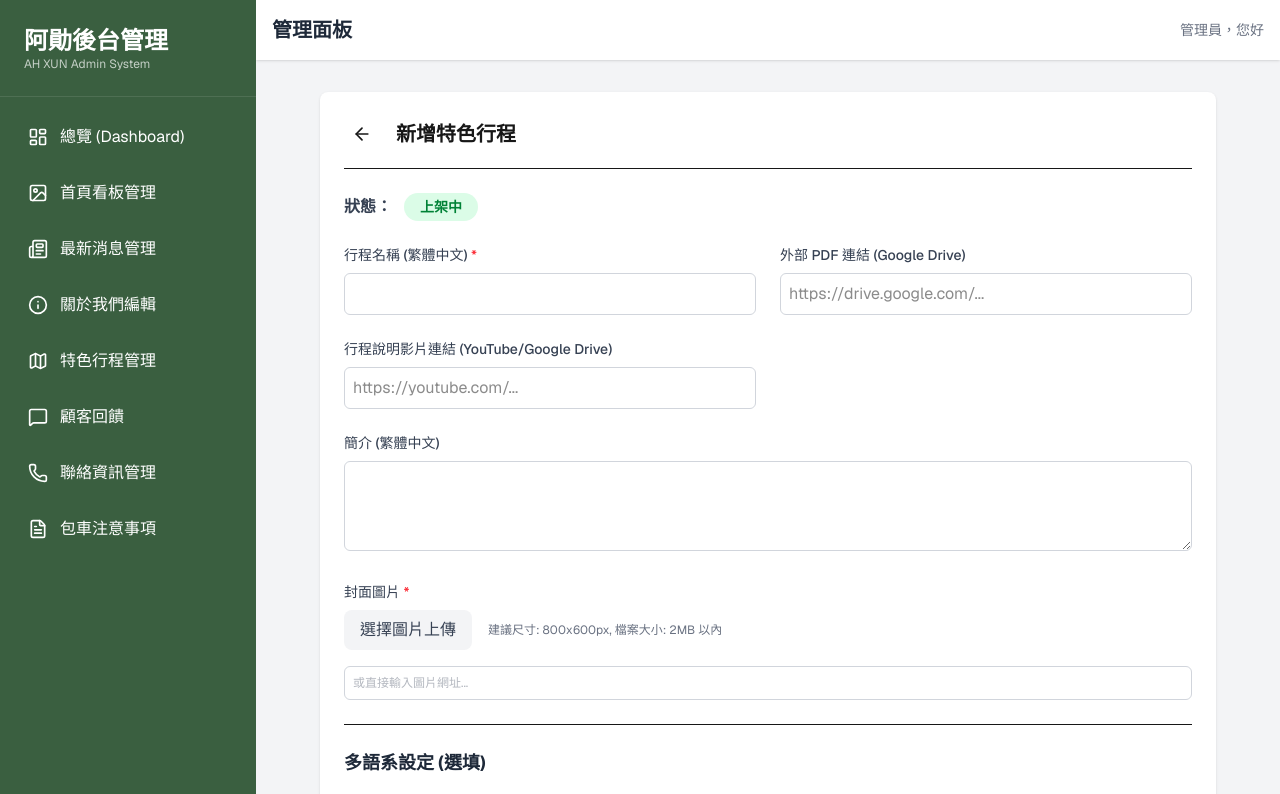
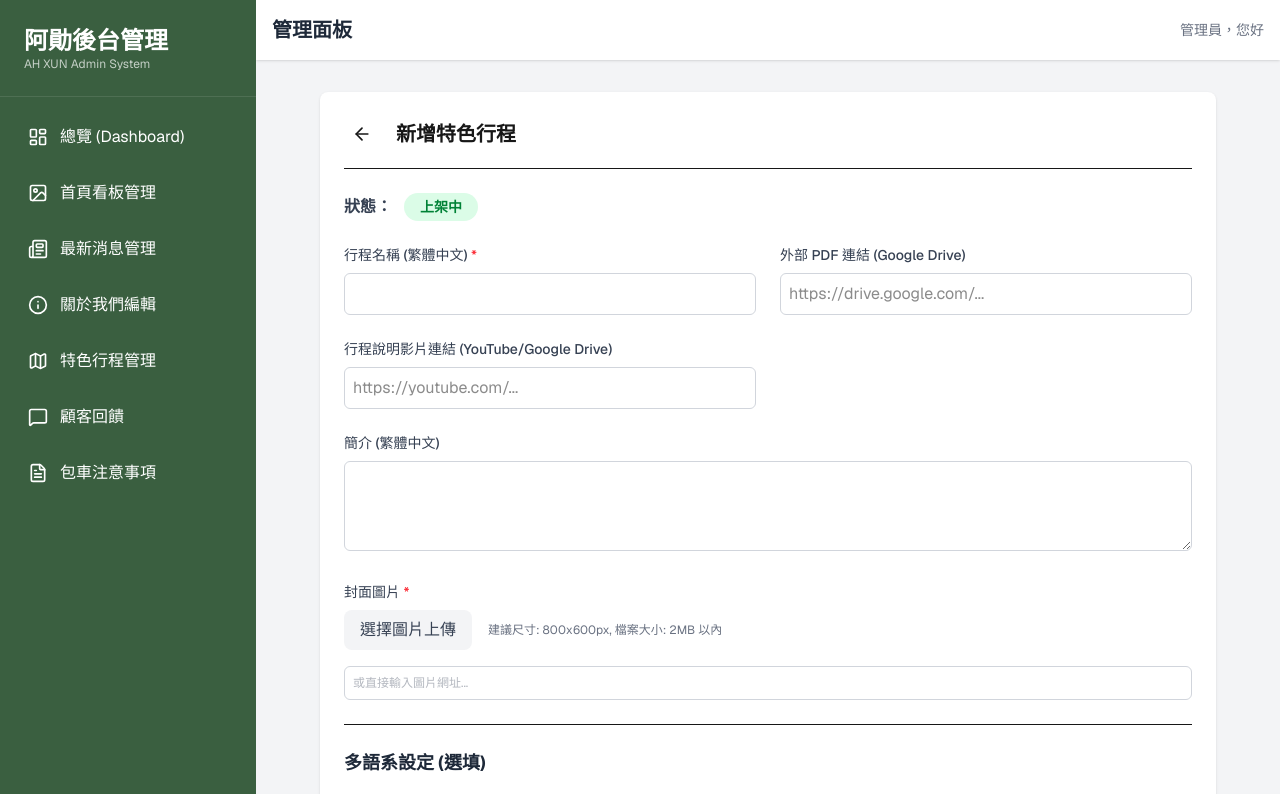
Before and after one commit to marcochen0508/ah-xun-travel, a Next.js app: page /admin/routes/new in a window 1280 px wide. Shown: the top 794 px of the page. Built offline with nearby package versions, Linux system fonts and the light colour scheme.

Commit message:
Refactor: Revert Contact Info Management to static footer

```diff
--- a/src/app/admin/layout.tsx
+++ b/src/app/admin/layout.tsx
@@ -58,13 +58,7 @@ export default function AdminLayout({
                         <MessageSquare size={20} />
                         <span>顧客回饋</span>
                     </Link>
-                    <Link
-                        href="/admin/contact"
-                        className="flex items-center gap-3 p-3 rounded-lg hover:bg-white/10 transition-colors"
-                    >
-                        <Phone size={20} />
-                        <span>聯絡資訊管理</span>
-                    </Link>
+
                     <Link
                         href="/admin/notes"
                         className="flex items-center gap-3 p-3 rounded-lg hover:bg-white/10 transition-colors"
```
